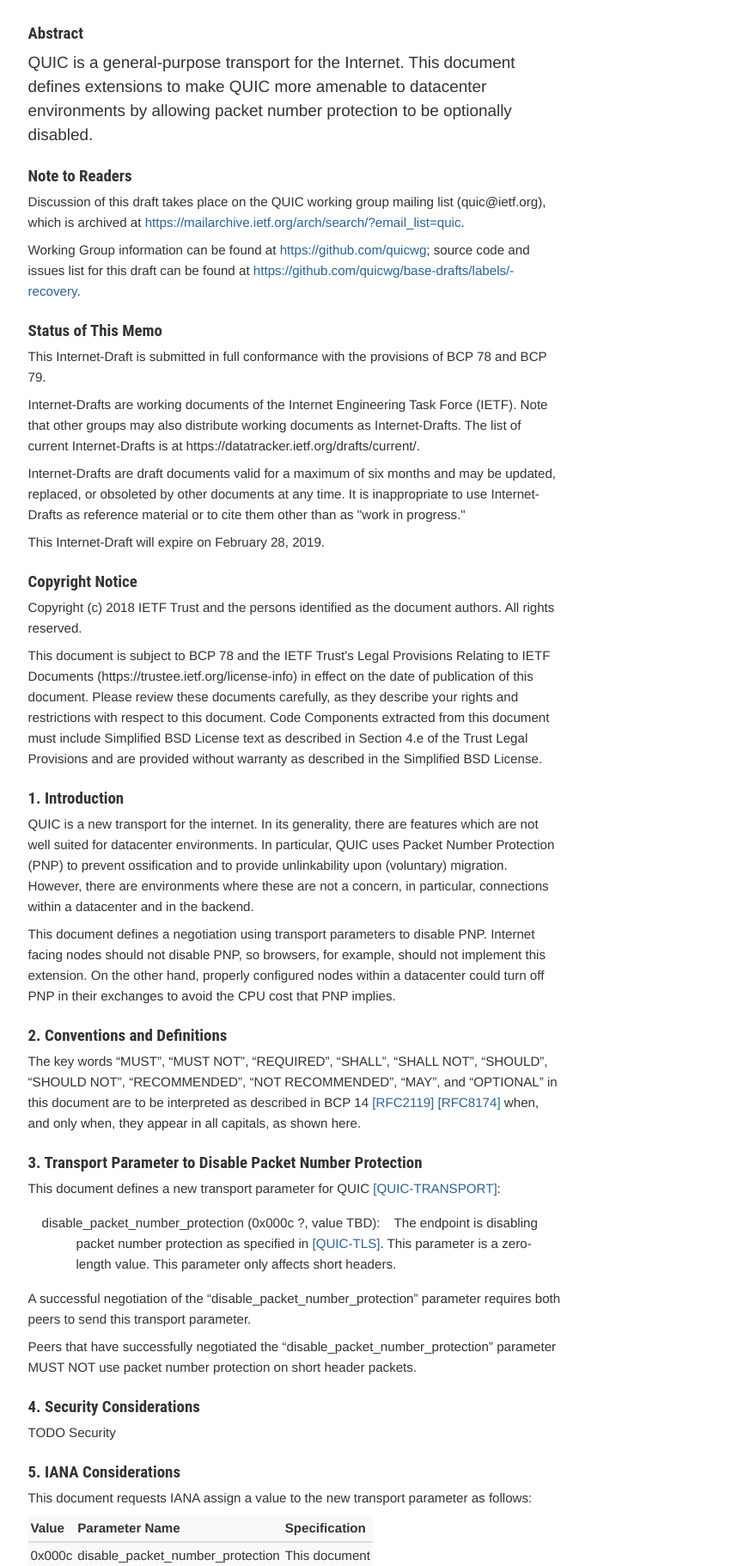
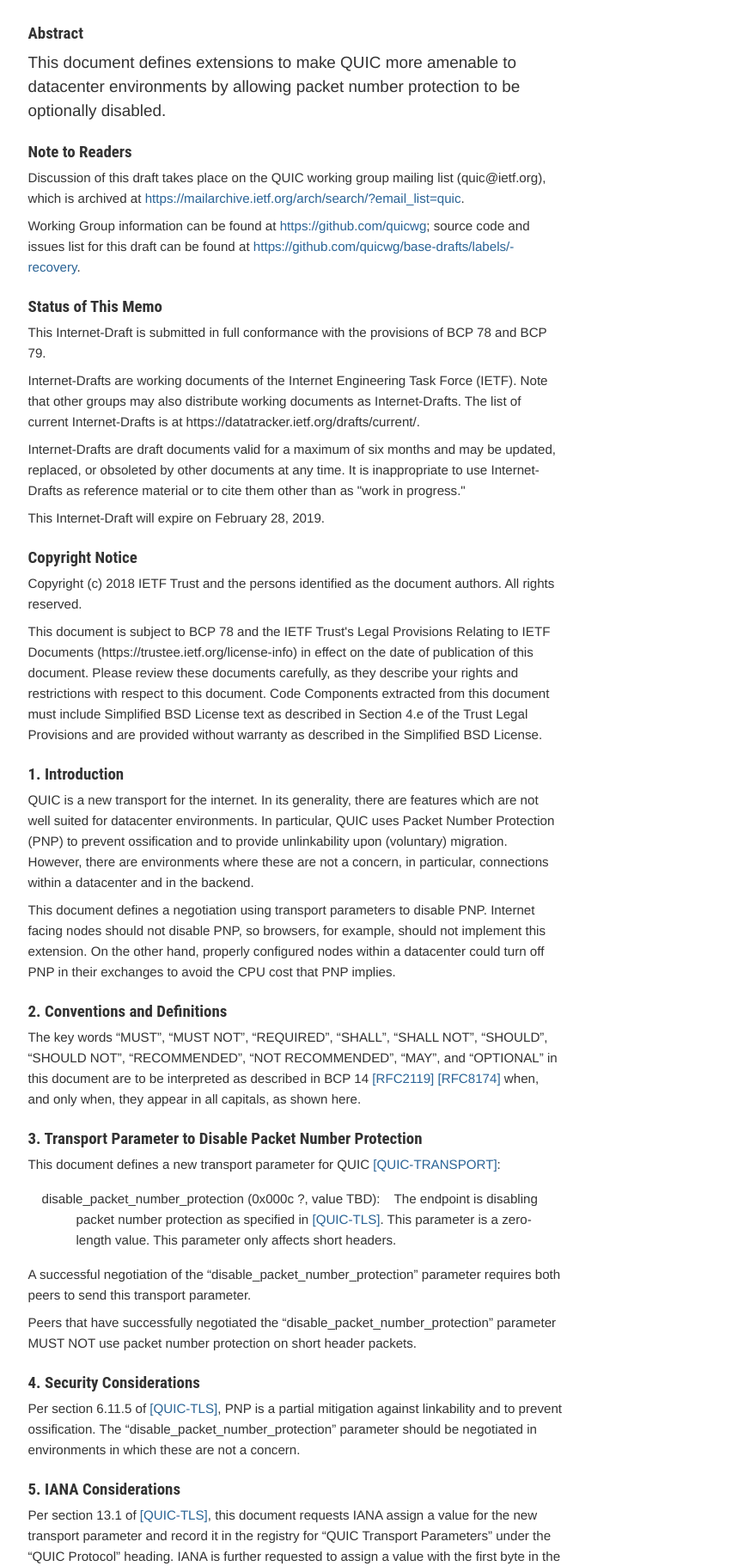
Before and after one commit to pravb/quic-dc, a plain HTML site: page draft-montenegro-quic-dc.html in a window 1280 px wide. Shown: the part 298-2120 px from the top of the page at 86% size, without its empty margins (123-996 px from the left). Drawn offline with Linux system fonts and the light colour scheme.

Commit message:
Script updating gh-pages from b455c5c. [ci skip]

```diff
--- a/draft-montenegro-quic-dc.html
+++ b/draft-montenegro-quic-dc.html
@@ -297,8 +297,8 @@ ul.toc li {
   <meta name="dct.creator" content="Montenegro, G., Banks, N., and P. Balasubramanian" />
   <meta name="dct.identifier" content="urn:ietf:id:draft-montenegro-quic-dc-latest" />
   <meta name="dct.issued" scheme="ISO8601" content="2018-27" />
-  <meta name="dct.abstract" content="QUIC is a general-purpose transport for the Internet. This document defines extensions to make QUIC more amenable to datacenter environments by allowing packet number protection to be optionally disabled." />
-  <meta name="description" content="QUIC is a general-purpose transport for the Internet. This document defines extensions to make QUIC more amenable to datacenter environments by allowing packet number protection to be optionally disabled." />
+  <meta name="dct.abstract" content="This document defines extensions to make QUIC more amenable to datacenter environments by allowing packet number protection to be optionally disabled." />
+  <meta name="description" content="This document defines extensions to make QUIC more amenable to datacenter environments by allowing packet number protection to be optionally disabled." />
 
 </head>
 
@@ -336,7 +336,7 @@ ul.toc li {
   <span class="filename">draft-montenegro-quic-dc-latest</span></p>
 
   <h1 id="rfc.abstract"><a href="#rfc.abstract">Abstract</a></h1>
-<p>QUIC is a general-purpose transport for the Internet. This document defines extensions to make QUIC more amenable to datacenter environments by allowing packet number protection to be optionally disabled.</p>
+<p>This document defines extensions to make QUIC more amenable to datacenter environments by allowing packet number protection to be optionally disabled.</p>
 <h1><a>Note to Readers</a></h1>
 <p>Discussion of this draft takes place on the QUIC working group mailing list (quic@ietf.org), which is archived at <a href="https://mailarchive.ietf.org/arch/search/?email_list=quic">https://mailarchive.ietf.org/arch/search/?email_list=quic</a>.</p>
 <p>Working Group information can be found at <a href="https://github.com/quicwg">https://github.com/quicwg</a>; source code and issues list for this draft can be found at <a href="https://github.com/quicwg/base-drafts/labels/-recovery">https://github.com/quicwg/base-drafts/labels/-recovery</a>.</p>
@@ -398,11 +398,11 @@ ul.toc li {
 <h1 id="rfc.section.4">
 <a href="#rfc.section.4">4.</a> <a href="#security-considerations" id="security-considerations">Security Considerations</a>
 </h1>
-<p id="rfc.section.4.p.1">TODO Security</p>
+<p id="rfc.section.4.p.1">Per section 6.11.5 of <a href="#QUIC-TLS" class="xref">[QUIC-TLS]</a>, PNP is a partial mitigation against linkability and to prevent ossification.  The &#8220;disable_packet_number_protection&#8221; parameter should be negotiated in environments in which these are not a concern.</p>
 <h1 id="rfc.section.5">
 <a href="#rfc.section.5">5.</a> <a href="#iana-considerations" id="iana-considerations">IANA Considerations</a>
 </h1>
-<p id="rfc.section.5.p.1">This document requests IANA assign a value to the new transport parameter as follows:</p>
+<p id="rfc.section.5.p.1">Per section 13.1 of <a href="#QUIC-TLS" class="xref">[QUIC-TLS]</a>, this document requests IANA assign a value for the new transport parameter and record it in the registry for &#8220;QUIC Transport Parameters&#8221; under the &#8220;QUIC Protocol&#8221; heading.  IANA is further requested to assign a value with the first byte in the range 0x00 to 0xfe (in hexadecimal) as follows:</p>
 <table cellpadding="3" cellspacing="0" class="tt full center">
 <thead><tr>
 <th class="left">Value</th>
```
Also changed, not shown: draft-montenegro-quic-dc.txt.
